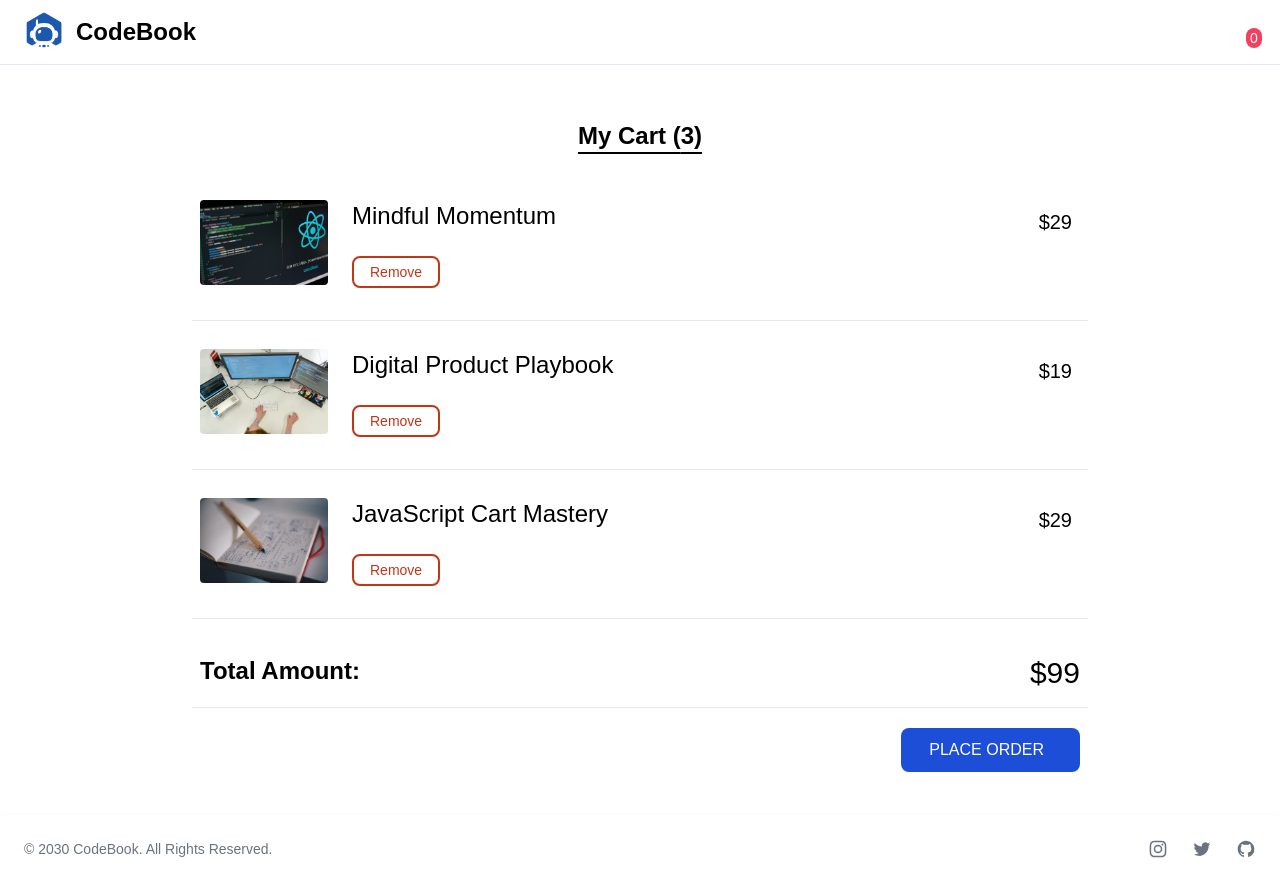
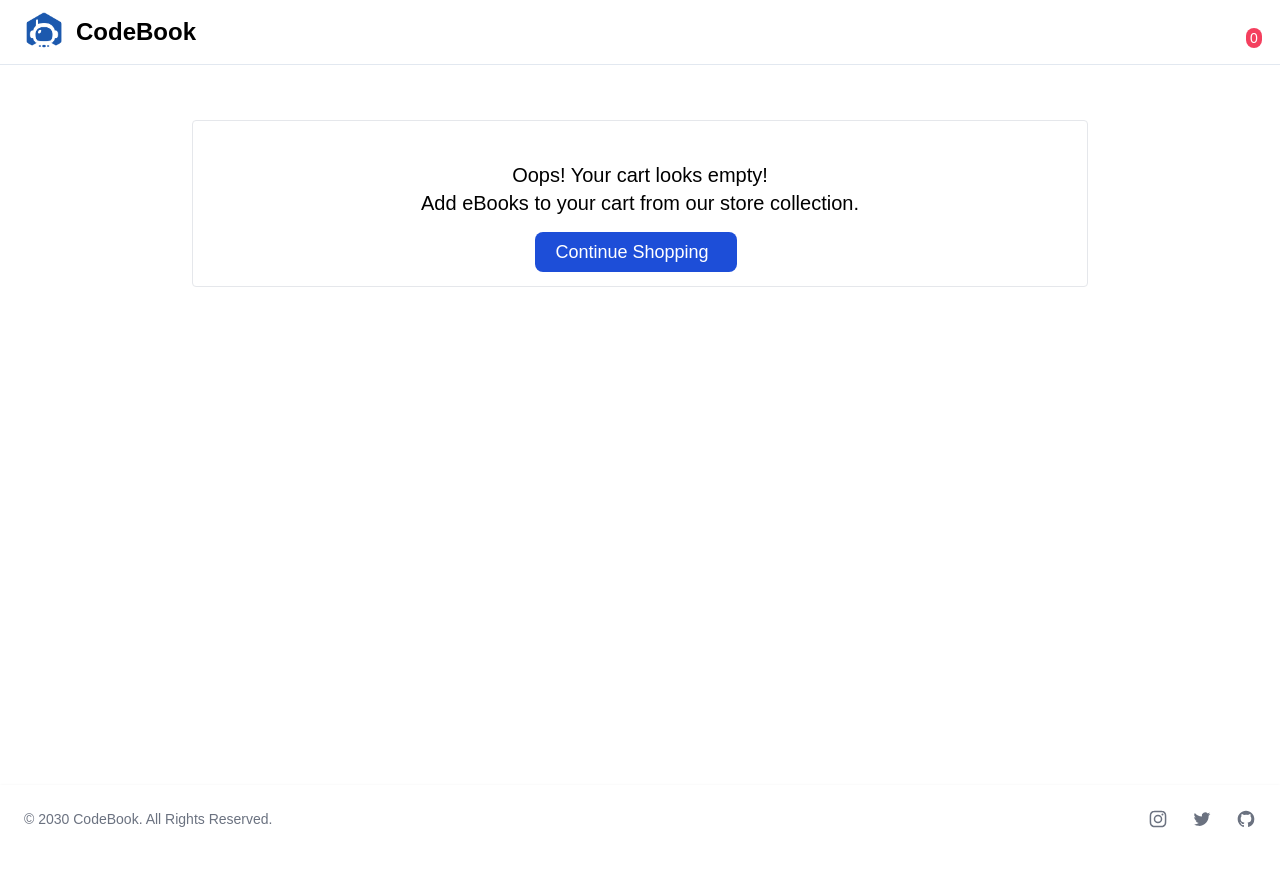
Before and after one commit to CabutinBenciel0425/codebook, a React (Create React App) app: page /cart in a window 1280 px wide. After the commit the page ends 853 px from the top, so only its background shows below. Built offline with nearby package versions, Linux system fonts and the light colour scheme.

Commit message:
Added a functionality on addToCart and remove button

```diff
--- a/src/components/Elements/ProductCard.js
+++ b/src/components/Elements/ProductCard.js
@@ -1,8 +1,14 @@
 import { Link } from "react-router-dom";
 import { Rating } from "./Rating";
+import { useCart } from "../../context";
 
 export const ProductCard = ({product}) => {
+    const { cartList, addToCart, removeFromCart } = useCart();
     const {id, name, overview, image_local, price, rating, best_seller} = product;
+
+    function handleClick(product){
+        addToCart(product);
+    }
 
   return (
     <div className="m-3 max-w-sm bg-white rounded-lg border border-gray-200 shadow-md dark:bg-gray-800 dark:border-gray-700">
@@ -24,7 +30,7 @@ export const ProductCard = ({product}) => {
                 <span className="text-2xl dark:text-gray-200">
                     <span>$</span><span>{price}</span>
                 </span>
-                <button className="inline-flex items-center py-2 px-3 text-sm font-medium text-center text-white bg-blue-700 rounded-lg hover:bg-blue-800">Add To Cart <i className="ml-1 bi bi-plus-lg"></i></button>
+                <button onClick={ () => handleClick(product) }className="inline-flex items-center py-2 px-3 text-sm font-medium text-center text-white bg-blue-700 rounded-lg hover:bg-blue-800">Add To Cart <i className="ml-1 bi bi-plus-lg"></i></button>
                 {/* <button className="inline-flex items-center py-2 px-3 text-sm font-medium text-center text-white bg-red-600 rounded-lg hover:bg-red-800">Remove Item <i className="ml-1 bi bi-trash3"></i></button> */}
             </p>
         </div>
--- a/src/components/Layouts/Header.js
+++ b/src/components/Layouts/Header.js
@@ -3,12 +3,14 @@ import { Link } from "react-router-dom";
 import Logo from "../../assets/logo.png";
 import { Search } from "../Sections/Search";
 import { DropdownLoggedOut, DropdownLoggedIn } from "../index";
+import { useCart } from "../../context";
 
 export const Header = () => {
   const [darkMode, setDarkMode] = useState(JSON.parse(localStorage.getItem("darkMode")) || false);
   const [searchSection, setSearchSection] = useState(false);
   const [dropdown, setDropdown] = useState(false);
   const token = JSON.parse(sessionStorage.getItem("token"));
+  const { cartList } = useCart();
 
   let dropdownRef = useRef();
 
@@ -48,7 +50,7 @@ export const Header = () => {
                   <span onClick={() => setSearchSection(!searchSection)} className="cursor-pointer text-xl text-gray-700 dark:text-white mr-5 bi bi-search"></span>
                   <Link to="/cart" className="text-gray-700 dark:text-white mr-5">
                     <span className="text-2xl bi bi-cart-fill relative">
-                      <span className="text-white text-sm absolute -top-1 left-2.5 bg-rose-500 px-1 rounded-full ">0</span>
+                      <span className="text-white text-sm absolute -top-1 left-2.5 bg-rose-500 px-1 rounded-full ">{ cartList.length }</span>
                     </span>
                   </Link>
                   <div ref={dropdownRef} className="relative inline-block">
--- a/src/context/CartContext.js
+++ b/src/context/CartContext.js
@@ -1,4 +1,5 @@
-import { createContext, useContext } from "react";
+import { createContext, useContext, useReducer } from "react";
+import { cartReducer } from "../reducers";
 
 const cartInitialState = {
    cartList : [],
@@ -8,9 +9,47 @@ const cartInitialState = {
 export const CartContext = createContext(cartInitialState);
 
 export const CartProvider = ({children}) => {
+   const [state, dispatch] = useReducer(cartReducer, cartInitialState);
+
+   function addToCart(product){
+      const updatedList = state.cartList.concat(product);
+      const updatedTotal = state.total + product.price
+
+      dispatch({
+         type: "ADD_TO_CART",
+         payload: {
+            products: updatedList,
+            total: updatedTotal
+         }
+      })
+   }
+
+   function removeFromCart(product){
+      const updatedList = state.cartList.filter(item => item.id !== product.id)
+      const updatedTotal = state.total - product.price
+
+      dispatch({
+         type: "REMOVE_FROM_CART",
+         payload: {
+            products: updatedList,
+            total: updatedTotal
+         }
+      })
+   }
+
+   function clearCart(){
+      dispatch({
+         type: "CLEAR_CART",
+      })
+   }
+
+
    const value = {
-      cartList: [],
-      total: 0
+      cartList: state.cartList,
+      total: state.total,
+      addToCart,
+      removeFromCart,
+      clearCart
    }
 
    return (
--- a/src/pages/Cart/CartPage.js
+++ b/src/pages/Cart/CartPage.js
@@ -1,12 +1,12 @@
 import { CartEmpty } from "./components/CartEmpty";
 import { CartList } from "./components/CartList";
+import { useCart } from "../../context";
 
 export const CartPage = () => {
-  const cartlistLength = 3;
-
+  const { cartList } = useCart();
   return (
     <main>
-      { cartlistLength ? <CartList /> : <CartEmpty />}
+      { cartList.length ? <CartList /> : <CartEmpty />}
     </main>
   )
 }
--- a/src/pages/Cart/components/CartCard.js
+++ b/src/pages/Cart/components/CartCard.js
@@ -1,6 +1,9 @@
 import { Link } from "react-router-dom"
+import { useCart } from "../../../context"
 
 export const CartCard = ({product}) => {
+  const { removeFromCart } = useCart();
+
   return (
     <div className="flex flex-wrap justify-between border-b dark:border-slate-700 max-w-4xl m-auto p-2 mb-5 ">
       <div className="flex">
@@ -11,7 +14,7 @@ export const CartCard = ({product}) => {
             <Link to={`products/${product.id}`}>
               <p className="text-2xl ml-2 dark:text-slate-200">{product.name}</p>
             </Link>
-            <button className="my-6 text-sm ml-2 text-removeBtn  px-4 py-1 rounded-lg border-2 border-removeBtn hover:bg-removeBtn hover:text-white">Remove</button>
+            <button onClick={() => removeFromCart(product)} className="my-6 text-sm ml-2 text-removeBtn  px-4 py-1 rounded-lg border-2 border-removeBtn hover:bg-removeBtn hover:text-white">Remove</button>
           </div>
       </div>
       <div className="text-xl m-2 dark:text-slate-200">
--- a/src/pages/Cart/components/CartList.js
+++ b/src/pages/Cart/components/CartList.js
@@ -1,62 +1,22 @@
 import { useState } from "react";
 import { CartCard } from "./CartCard";
 import { Checkout } from "./Checkout";
+import { useCart } from "../../../context";
 
 export const CartList = () => {
   const [checkout, setCheckout] = useState(false);
-
-  const cartlist = [
-    {
-      "id": 10001,
-      "name": "Mindful Momentum",
-      "overview": "Build daily mindfulness habits in minutes.",
-      "long_description": "A science-backed guide to cultivating clarity and calm through short, consistent mindfulness practices.",
-      "price": 29,
-      "poster": "https://images.unsplash.com/photo-1633356122544-f134324a6cee?ixlib=rb-1.2.1&ixid=MnwxMjA3fDB8MHxwaG90by1wYWdlfHx8fGVufDB8fHx8&auto=format&fit=crop&w=650&q=40",
-      "image_local": "/assets/images/10001.avif",
-      "rating": 5,
-      "in_stock": true,
-      "size": 5,
-      "best_seller": true
-    },
-    {
-      "id": 10002,
-      "name": "Digital Product Playbook",
-      "overview": "Launch passive income products fast.",
-      "long_description": "Step-by-step guide to creating and selling digital products like printables, templates, and mini-courses.",
-      "price": 19,
-      "poster": "https://images.unsplash.com/photo-1580894894513-541e068a3e2b?ixlib=rb-1.2.1&ixid=MnwxMjA3fDB8MHxwaG90by1wYWdlfHx8fGVufDB8fHx8&auto=format&fit=crop&w=650&q=40",
-      "image_local": "/assets/images/10002.avif",
-      "rating": 5,
-      "in_stock": true,
-      "size": 2,
-      "best_seller": false
-    },
-    {
-      "id": 10003,
-      "name": "JavaScript Cart Mastery",
-      "overview": "Master dynamic cart logic with JS.",
-      "long_description": "Covers modular architecture, event delegation, DOM manipulation, and Jasmine testing for cart systems.",
-      "price": 29,
-      "poster": "https://images.unsplash.com/photo-1523726491678-bf852e717f6a?ixlib=rb-1.2.1&ixid=MnwxMjA3fDB8MHxwaG90by1wYWdlfHx8fGVufDB8fHx8&auto=format&fit=crop&w=650&q=40",
-      "image_local": "/assets/images/10003.avif",
-      "rating": 3,
-      "in_stock": true,
-      "size": 1,
-      "best_seller": false
-    }
-  ];
+  const { cartList, total } = useCart();
 
   return (
     <>
       <section>
         <p className="text-2xl text-center font-semibold dark:text-slate-100 my-10 underline underline-offset-8">
-          My Cart ({cartlist.length})
+          My Cart ({cartList.length})
         </p>
       </section>
 
       <section>
-        { cartlist.map((product) => {
+        { cartList.map((product) => {
           return <CartCard key={product.id} product={product}></CartCard>
         }) }
       </section>
@@ -65,7 +25,7 @@ export const CartList = () => {
         <div className="flex flex-col p-2 border-b dark:border-slate-700 text-lg dark:text-slate-100">
           <p className="flex justify-between my-2 text-2xl">
             <span className="font-semibold">Total Amount:</span>
-            <span className="text-3xl">$99</span>
+            <span className="text-3xl">${total}</span>
           </p>
         </div>
         <div className="text-right my-5">
--- a/src/reducers/cartReducer.js
+++ b/src/reducers/cartReducer.js
@@ -3,16 +3,13 @@ export const cartReducer = (state, action) => {
 
    switch(type){
       case "ADD_TO_CART":
-         return
+         return {...state, cartList: payload.products, total: payload.total}
 
       case "REMOVE_FROM_CART":
-         return
+         return {...state, cartList: payload.products, total: payload.total}
 
       case "CLEAR_CART":
-         return
-
-      case "UPDATE_PRICE":
-         return
+         return {...state, cartList: [], total: 0}
 
       default:
          throw new Error("No Case Found.")
```
